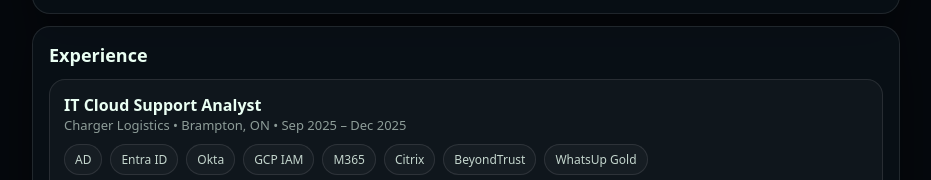
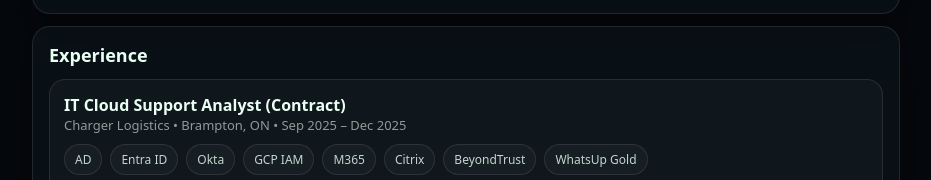
Before and after one commit to harsh0194/portfolio, a plain HTML site: page index.html in a window 1280 px wide. Shown: the part 1514-1694 px from the top of the page, without its empty margins (312-1243 px from the left). Drawn offline with Linux system fonts and the light colour scheme.

Commit message:
Update job title to include 'Contract'

```diff
--- a/index.html
+++ b/index.html
@@ -232,7 +232,7 @@
           <div class="role">
             <div class="roleHead">
               <div>
-                <div class="roleTitle">IT Cloud Support Analyst</div>
+                <div class="roleTitle">IT Cloud Support Analyst (Contract)</div>
                 <div class="roleMeta">Charger Logistics • Brampton, ON • Sep 2025 – Dec 2025</div>
               </div>
               <div class="roleTools">
```
